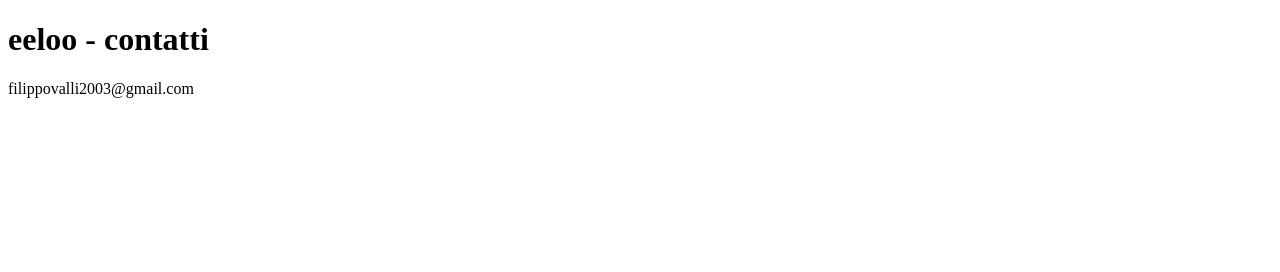
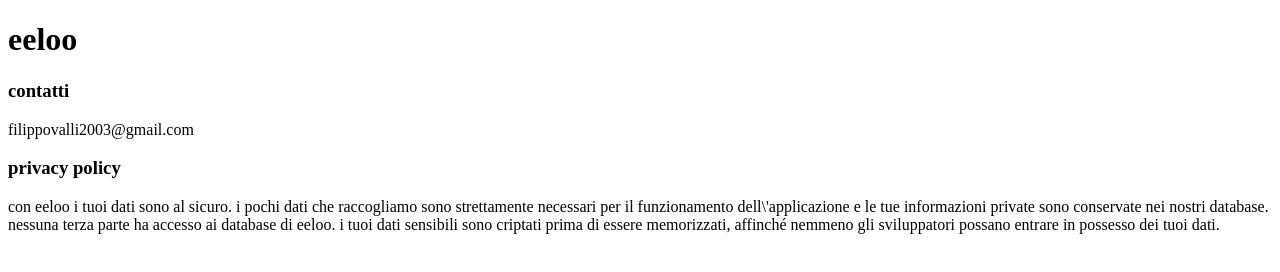
Before and after one commit to siliconvallii/siliconvallii.github.io, a plain HTML site: page index.html in a window 1280 px wide. Drawn offline with Linux system fonts and the light colour scheme.

Commit message:
Fix index.html

```diff
--- a/index.html
+++ b/index.html
@@ -1,7 +1,19 @@
 <!DOCTYPE html>
 <html>
+
 <body>
-<h1>eeloo - contatti</h1>
-<p>filippovalli2003@gmail.com</p>
+    <h1>eeloo</h1>
+    <h3>contatti</h3>
+    <p>filippovalli2003@gmail.com</p>
+    <h3>privacy policy</h3>
+    <p>con eeloo i tuoi dati sono al sicuro. i pochi dati che
+        raccogliamo sono strettamente necessari per il
+        funzionamento dell\'applicazione e le tue informazioni
+        private sono conservate nei nostri database. nessuna
+        terza parte ha accesso ai database di eeloo.
+        i tuoi dati sensibili sono criptati prima di essere
+        memorizzati, affinché nemmeno gli sviluppatori possano
+        entrare in possesso dei tuoi dati.</p>
 </body>
+
 </html>
```
